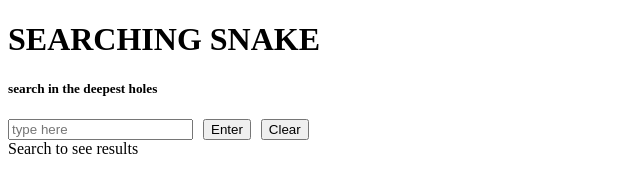
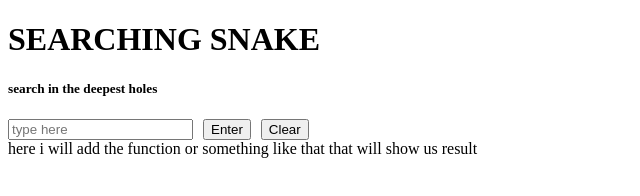
Before and after one commit to rohillaaryan/FRONTEND, a plain HTML site: page practice/p2/index.html in a window 1280 px wide. Both pictures are taken after a click on the button "Enter". Shown: the whole page, without its empty margins (0-640 px from the left). Drawn offline with Linux system fonts and the light colour scheme.

Commit message:
added grid to css and made button working in js

```diff
--- a/practice/p2/script.js
+++ b/practice/p2/script.js
@@ -1,3 +1,9 @@
 // no behaviour yet
 let start = document.getElementById("result")
-start.textContent="Search to see results"
+//start.textContent="Search to see results"
+//this is me trying to do something
+
+let btn = document.getElementById("btn")
+btn.addEventListener("click",function(event){
+    start.textContent = ("here i will add the function or something like that that will show us result")
+})
--- a/practice/p2/styles.css
+++ b/practice/p2/styles.css
@@ -1,5 +1,9 @@
 .container{
-    display: flex;
+    display: grid;
+    gap: 5px;
+    border-radius: 10px;
+    background: local;
+    flex-wrap: wrap;
 }
 
 #forum{
```
